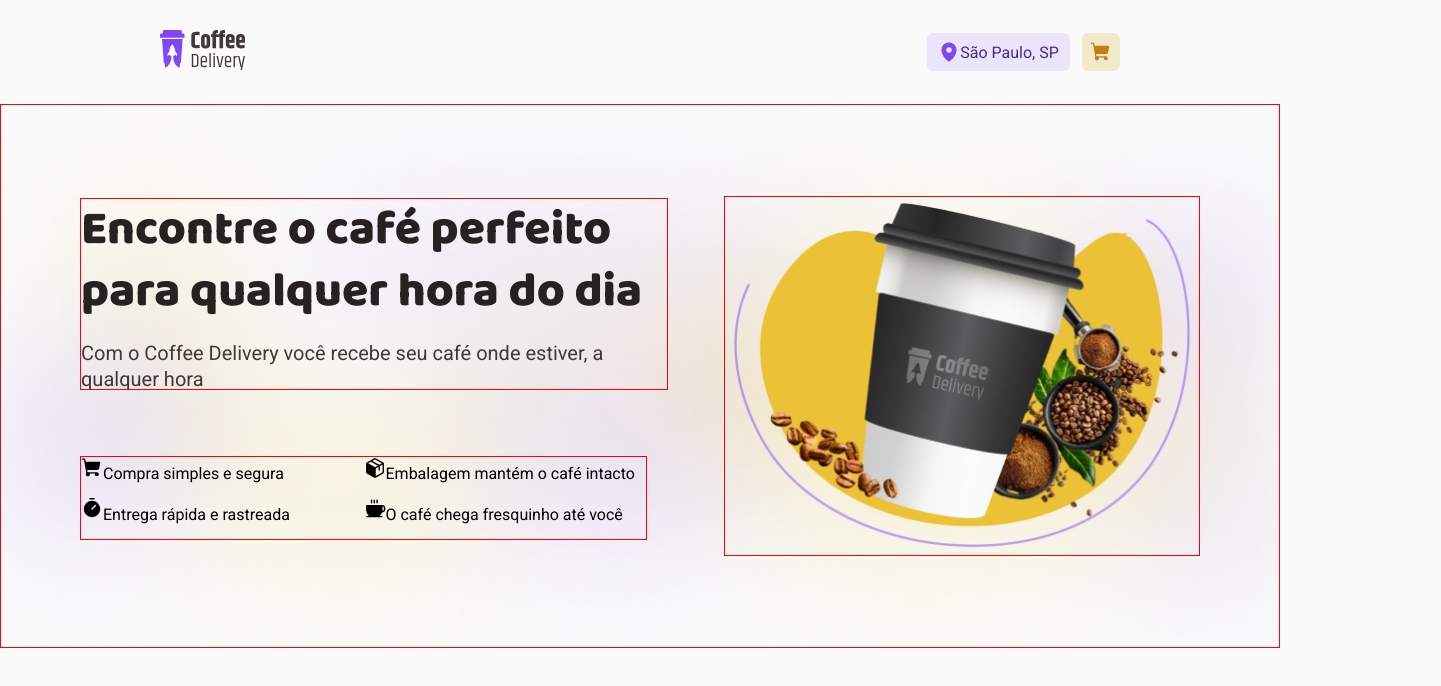
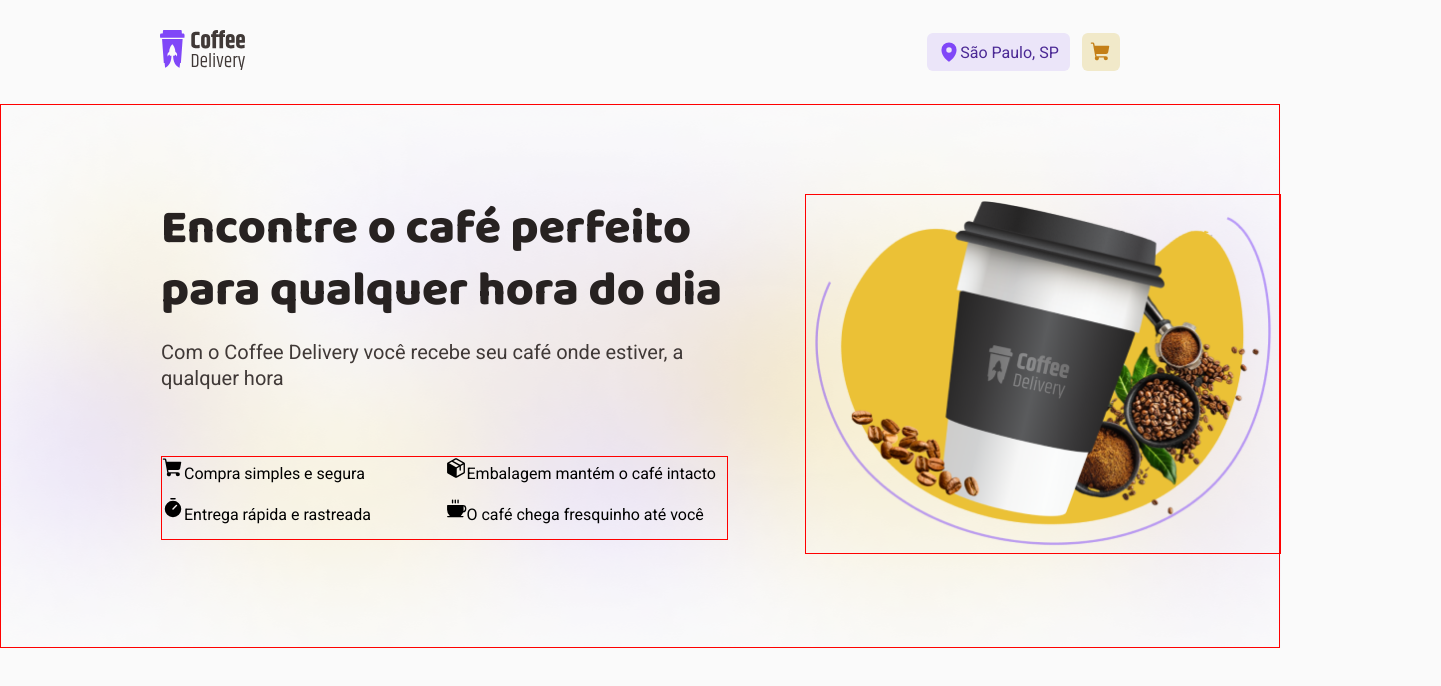
Before and after one commit to leticea/coffee-delivery, a React (Vite) app: page / in a window 1280 px wide. Shown: the top 686 px of the page, 1441 px wide, since content can reach past the window. Built offline with nearby package versions, Linux system fonts and the light colour scheme.

Commit message:
feat(introduction): styling background

```diff
--- a/src/components/Header/styles.ts
+++ b/src/components/Header/styles.ts
@@ -3,8 +3,8 @@ import styled from "styled-components";
 export const HeaderContainer = styled.header`
   height: 104px;
   display: flex;
+  justify-content: space-between;
   align-items: center;
-  justify-content: space-between;
   padding: 32px 160px;
 
   //border: 1px solid red;
--- a/src/pages/Home/Introduction/styles.ts
+++ b/src/pages/Home/Introduction/styles.ts
@@ -12,11 +12,10 @@ import styled from "styled-components";
 // }
 
 export const Container = styled.main`
-  width: 100%;
   height: 544px;
   display: flex;
   align-items: center;
-  justify-content: center;
+  //justify-content: center;
 
   border: 1px solid red;
 
@@ -30,7 +29,6 @@ export const Container = styled.main`
 export const InfoText = styled.div`
   display: flex;
   flex-direction: column;
-  padding: 0px;
   gap: 16px;
 
   width: 588px;
@@ -39,7 +37,7 @@ export const InfoText = styled.div`
   margin: 94px 692px 258px 160px;
   position: absolute;
 
-  border: 1px solid red;
+  //border: 1px solid red;
 
   h1 {
     font-family: "Baloo 2";
@@ -72,17 +70,13 @@ export const InfoGrid = styled.ul`
   border: 1px solid red;
 `;
 
-export const Background = styled.div`
-  width: 100%;
-`;
-
 export const CoffeeImage = styled.span`
   img {
     width: 476px;
     height: 360px;
     position: relative;
 
-    display: flex;
+    //display: flex;
     margin: 92px 160px 92px 804px;
 
     border: 1px solid red;
```
